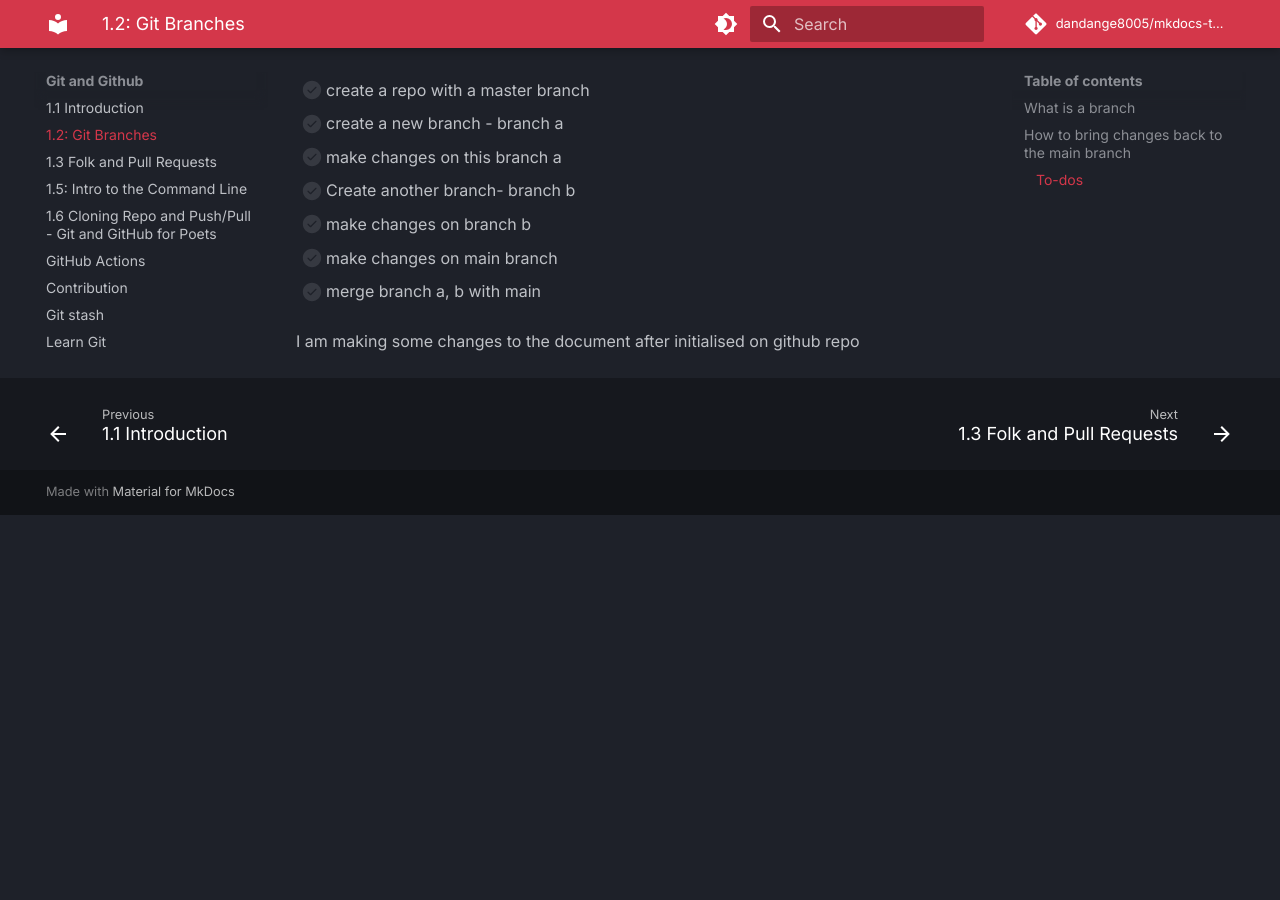
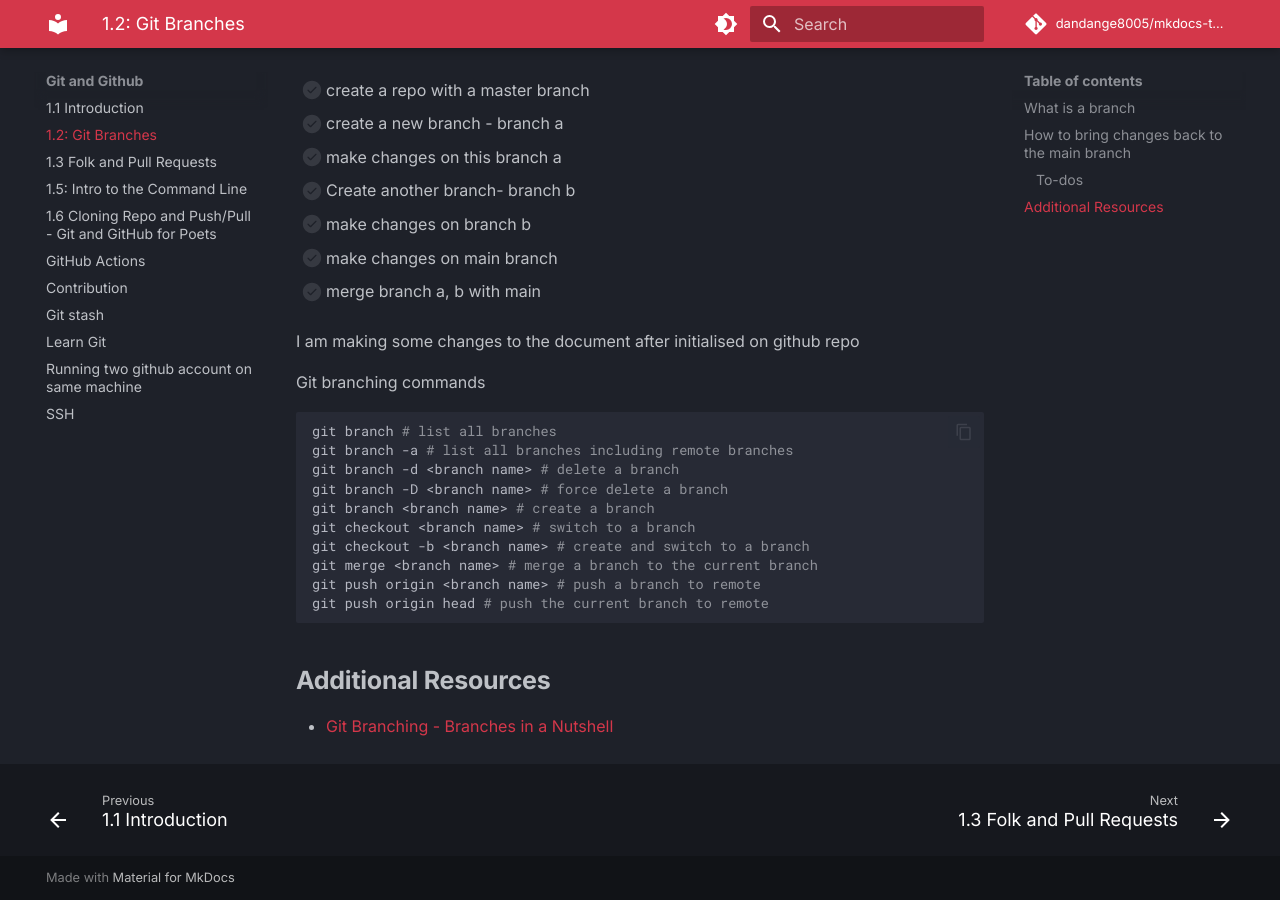
Before and after one commit to dandange8005/mkdocs-site, an MkDocs documentation site: the page built from docs/Git and Github/1.2 Branches.md, in a window 1280 px wide and 900 px high, scrolled down 578 px. Built offline with MkDocs 1.6.1 and Material for MkDocs 9.7.7, drawn with Linux system fonts in a browser that asks for light colours; comment, search, counter and statistics services are not loaded; before the commit the page ends 1093 px from its top, so only the background shows below that.

Commit message:
updated git branches

````diff
--- a/docs/Git and Github/1.2 Branches.md
+++ b/docs/Git and Github/1.2 Branches.md
@@ -31,3 +31,22 @@
 - [ ] merge branch a, b with main
 
 I am making some changes to the document after initialised on github repo
+
+Git branching commands
+
+```bash
+git branch # list all branches
+git branch -a # list all branches including remote branches
+git branch -d <branch name> # delete a branch
+git branch -D <branch name> # force delete a branch
+git branch <branch name> # create a branch
+git checkout <branch name> # switch to a branch
+git checkout -b <branch name> # create and switch to a branch
+git merge <branch name> # merge a branch to the current branch
+git push origin <branch name> # push a branch to remote
+git push origin head # push the current branch to remote
+```
+
+## Additional Resources
+
+- [Git Branching - Branches in a Nutshell](https://git-scm.com/book/en/v2/Git-Branching-Branches-in-a-Nutshell)
````
